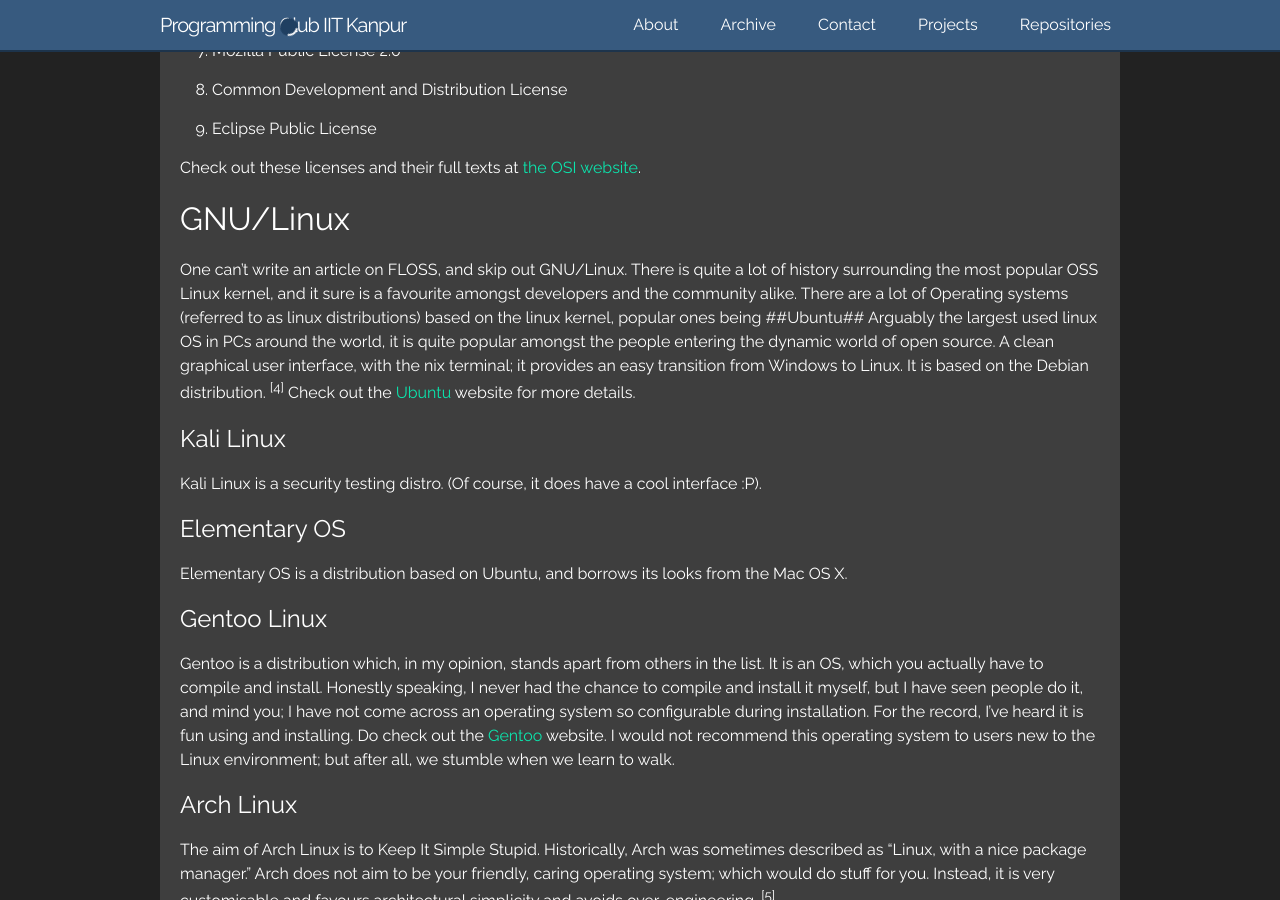
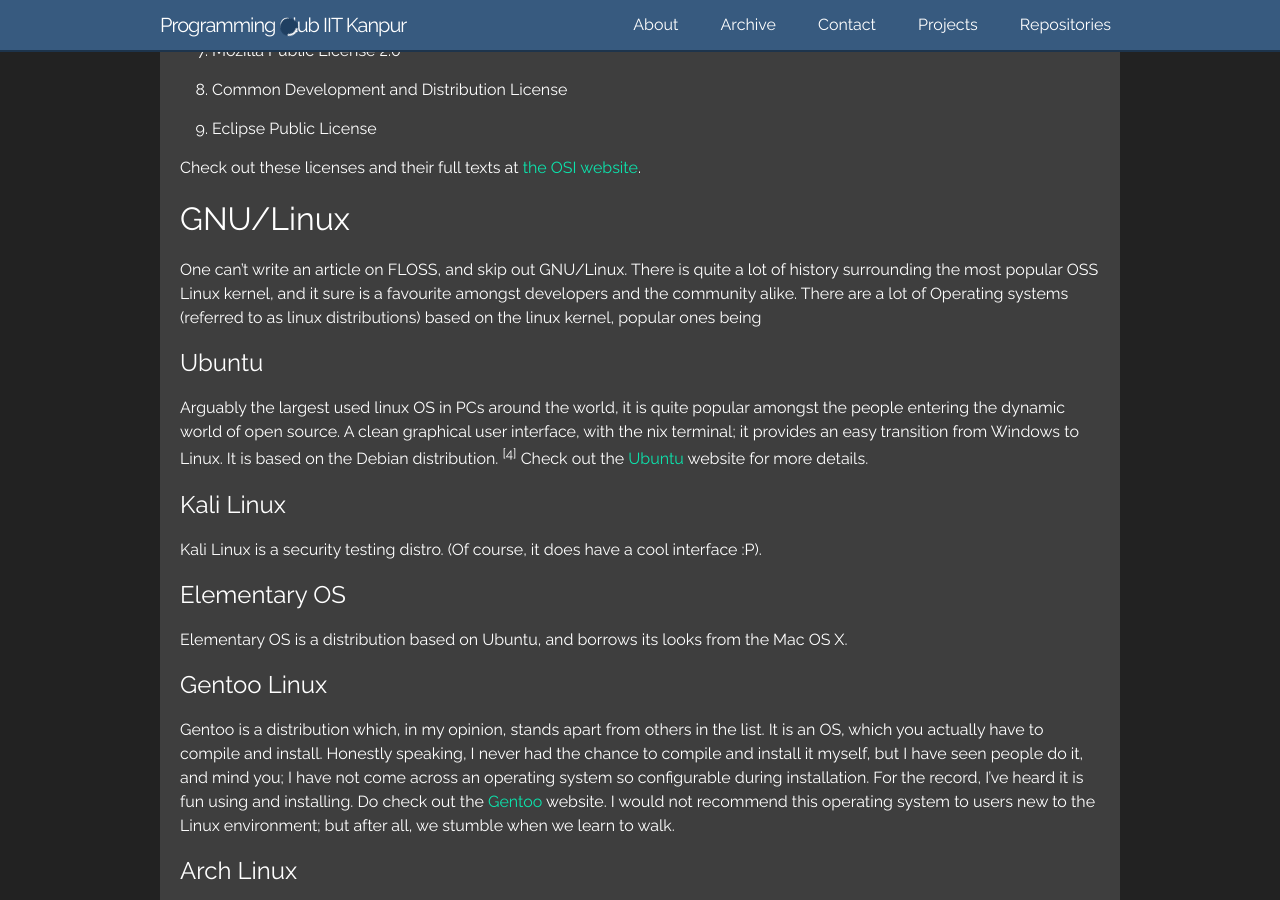
Before and after one commit to pclubiitk/pclub.in, a Jekyll site: the page built from _posts/2016-05-27-floss.md, in a window 1280 px wide and 900 px high, scrolled down 1312 px. Built offline with Jekyll 4.4.1, drawn with Linux system fonts in a browser that asks for light colours; nearby versions of some CDN libraries; comment, search, counter and statistics services are not loaded; a style sheet for code colours, icons or effects is not loaded.

Commit message:
second correction FLOSS article

```diff
--- a/_posts/2016-05-27-floss.md
+++ b/_posts/2016-05-27-floss.md
@@ -69,7 +69,8 @@
 
 One can't write an article on FLOSS, and skip out GNU/Linux. There is quite a lot of history surrounding the most popular OSS Linux kernel, and it sure is a favourite amongst developers and the community alike.
 There are a lot of Operating systems (referred to as linux distributions) based on the linux kernel, popular ones being
-##Ubuntu##
+
+# Ubuntu
 Arguably the largest used linux OS in PCs around the world, it is quite popular amongst the people entering the dynamic world of open source. A clean graphical user interface, with the nix terminal; it provides an easy transition from Windows to Linux. It is based on the Debian distribution. <sup>[4]</sup>
 Check out the [Ubuntu]("https://www.ubuntu.com”) website for more details.
 
```
